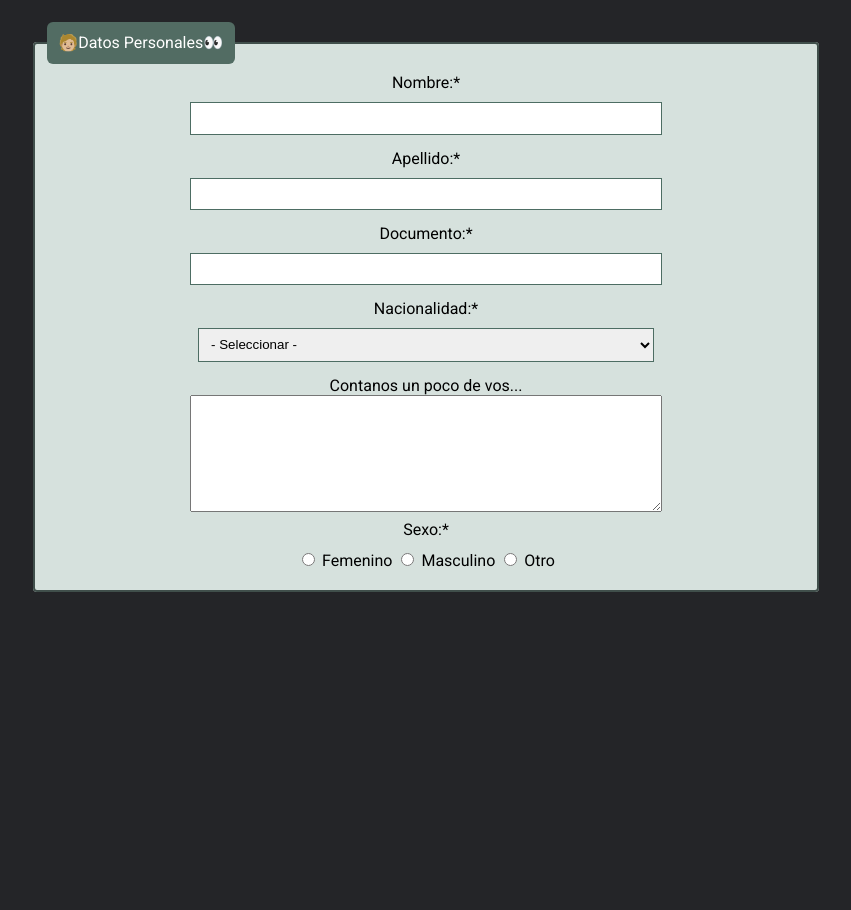
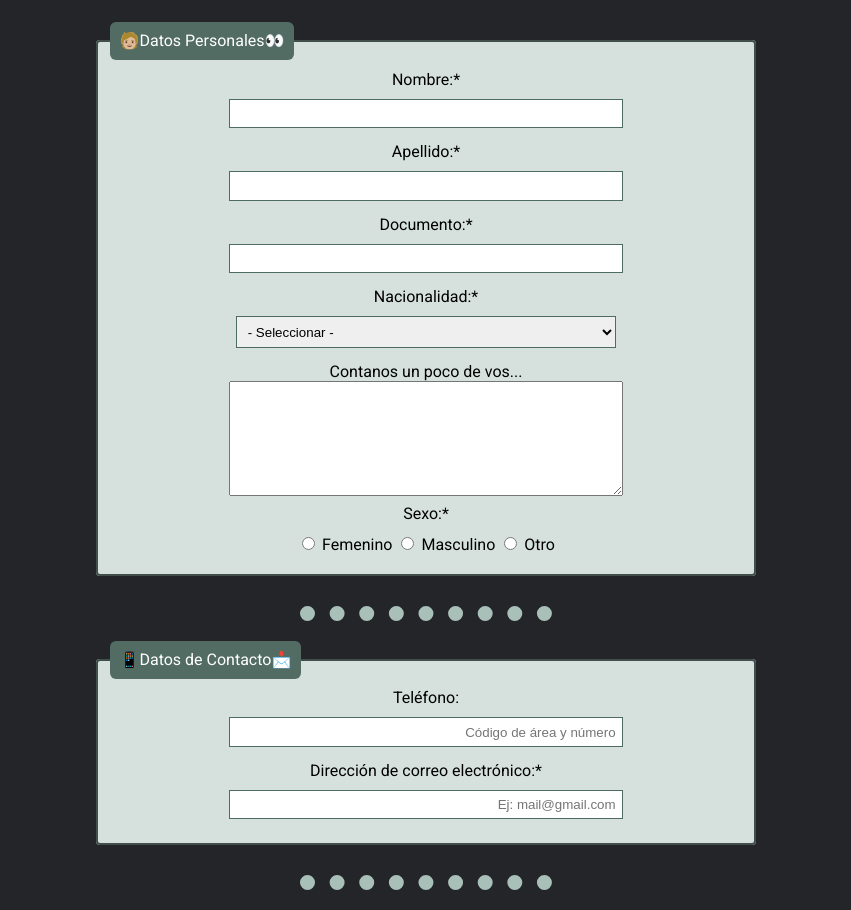
Before and after one commit to Javiarellano11/desafio-04, a website built with Vite: page index.html in a window 1280 px wide. Shown: the part 124-1034 px from the top of the page, without its empty margins (214-1065 px from the left). Before the commit the page ends 800 px from the top, so only its background shows below. Built offline with nearby package versions, Linux system fonts and the light colour scheme.

Commit message:
agregue el hr y el fieldset de datos de contacto con sus correspondientes estilos

```diff
--- a/estilos.css
+++ b/estilos.css
@@ -16,12 +16,12 @@ text-align: center;
 }
 
 fieldset {
-width: 60%;
-background-color: rgb(214, 225, 221);
+width: 50%;
+background-color: #d6e1dd;
 border: 2px solid rgb(64, 79, 75);
 border-radius: 4px;
+margin-bottom: 20px;
 margin: auto;
-margin-bottom: 20px;
 }
 
 div{
@@ -29,7 +29,7 @@ margin: 4px 0 4px 0;
 }
 
 legend{
-background-color: rgb(82, 108, 99);
+background-color: #526c63;
 color: white;
 padding: 1.5%;
 border-radius: 6px;
@@ -57,13 +57,21 @@ textarea{
   min-height: 100px;
 }
 
+hr {
+  border: none;
+  width: 20%;
+  border-top: 15px dotted #a9c0b8;
+  margin-bottom: 20px;
+  margin-top: 30px;
+}
+
 .titulo-bordes{
-border: 15px solid rgb(82, 108, 99);
+border: 15px solid #526c63 ;
 border-left-color: transparent;
 border-right-color: transparent;
 margin: auto;
 margin-bottom: 25px;
-width: 60%;
+width: 50%;
 }
 
 .datos-personales {
@@ -75,7 +83,7 @@ text-align: center;
 }
 
 
-.ancho-i-s-t{
+.ancho-de-campo{
 width: 60%;
 padding: 1%;
 }
--- a/index.html
+++ b/index.html
@@ -15,35 +15,35 @@
           <legend>🧑🏼Datos Personales👀</legend>
 
           <div class="datos-personales">
-            <label for="">Nombre:*</label>
-            <input class="ancho-i-s-t texto-desde-derecha" type="text" name="Nombre" required>
-          </div> <!-- ! Nombre (2do div) -->
+            <label for="lbl-nombre">Nombre:*</label>
+            <input class="ancho-de-campo texto-desde-derecha" type="text" name="Nombre" id="lbl-nombre" required>
+          </div> <!-- ! Nombre -->
 
           <div class="datos-personales">
-            <label for="">Apellido:*</label>
-            <input class="ancho-i-s-t texto-desde-derecha" type="text" name="Apellido" required>
-          </div> <!-- ! Apellido (3er nombre) -->
+            <label for="lbl-apellido">Apellido:*</label>
+            <input class="ancho-de-campo texto-desde-derecha" type="text" name="Apellido" id="lbl-apellido" required>
+          </div> <!-- ! Apellido -->
 
           <div class="datos-personales">
-            <label for="">Documento:*</label>
-            <input class="ancho-i-s-t texto-desde-derecha" type="text" name="Documento" required>
-          </div> <!-- ! Documento (4to div) -->
+            <label for="lbl-documento">Documento:*</label>
+            <input class="ancho-de-campo texto-desde-derecha" type="text" name="Documento" id="lbl-documento" required>
+          </div> <!-- ! Documento -->
 
           <div class="datos-personales">
-            <label for="">Nacionalidad:*</label>
-            <select class="ancho-i-s-t" name="Nacionalidad" required>
+            <label for="lbl-nacionalidad">Nacionalidad:*</label>
+            <select class="ancho-de-campo" name="Nacionalidad" id="lbl-nacionalidad" required>
               <option value="">- Seleccionar -</option>
               <option value="argentina">Argentina</option>
               <option value="brasilenia">Brasileña</option>
               <option value="uruguaya">Uruguaya</option>
               <option value="otra">Otra</option>
             </select>
-          </div> <!-- ! Nacionalidad (5to div) -->
+          </div> <!-- ! Nacionalidad  -->
 
           <div class="datos-personales">
-            <label for="">Contanos un poco de vos...</label>
-            <textarea class="ancho-i-s-t texto-desde-derecha" name="información"></textarea>
-          </div> <!-- ! Información adicional (6to div) -->
+            <label for="lbl-info">Contanos un poco de vos...</label>
+            <textarea class="ancho-de-campo texto-desde-derecha" name="información" id="lbl-info"></textarea>
+          </div> <!-- ! Información adicional  -->
 
           <div class="datos-personales">
             <label>Sexo:*</label>
@@ -54,13 +54,33 @@
               <label for="masculino">Masculino</label>
               <input type="radio" name="otro" id="otro" value="otro">
               <label for="otro">Otro</label>
-            </div> <!-- ! Elegir sexo (8vo div) -->
-          </div> <!-- ! Género (7mo div) -->
+            </div> <!-- ! Elegir sexo -->
+          </div> <!-- ! Género  -->
         </fieldset>
+
+        <hr>
+
+        <fieldset>
+            <legend>📱Datos de Contacto📩</legend>
+
+            <div class="datos-personales">
+              <label for="lbl-telefono">Teléfono:</label>
+              <input class="ancho-de-campo texto-desde-derecha" type="text" name="telefono" placeholder="Código de área y número" id="lbl-telefono">
+            </div> <!-- ! telefono de telefono -->
+
+            <div class="datos-personales">
+              <label for="lbl-correo">Dirección de correo electrónico:*</label>
+              <input class="ancho-de-campo texto-desde-derecha" type="email" name="correo" placeholder="Ej: mail@gmail.com" required id="lbl-correo">
+            </div> <!-- ! datos de correo -->
+        </fieldset>
+
+        <hr>
+
+
 
 
       </form>
-    </div> <!-- ! contenedor (1er div)-->
+    </div> <!-- ! contenedor -->
 
 
 
--- a/main.js
+++ b/main.js
@@ -1 +1,2 @@
 import './estilos.css'
+/* import './estilo-futurista.css' */
```
Also changed, not shown: estilo-futurista.css (added), public/images/fondo futurista.jpg (added).
